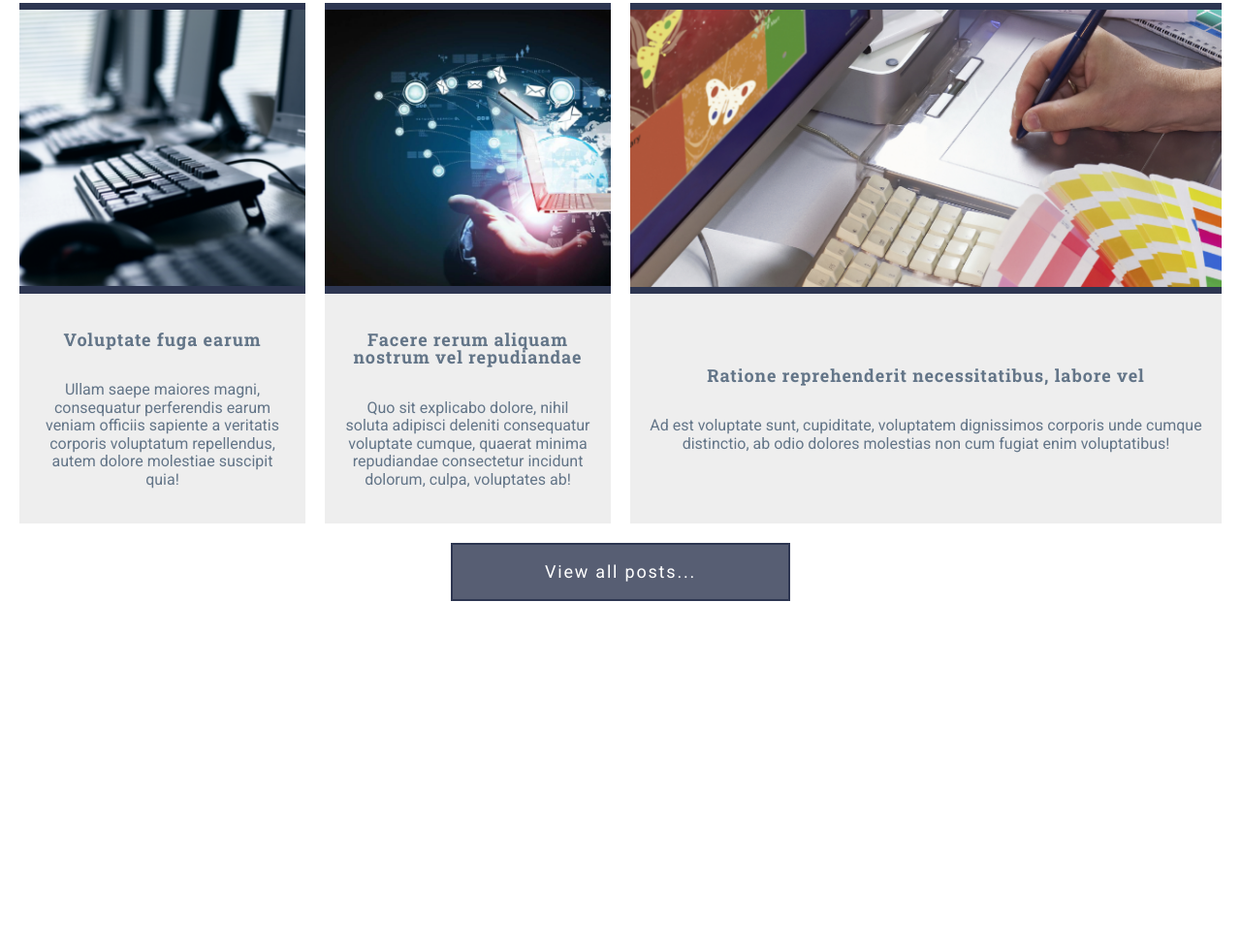
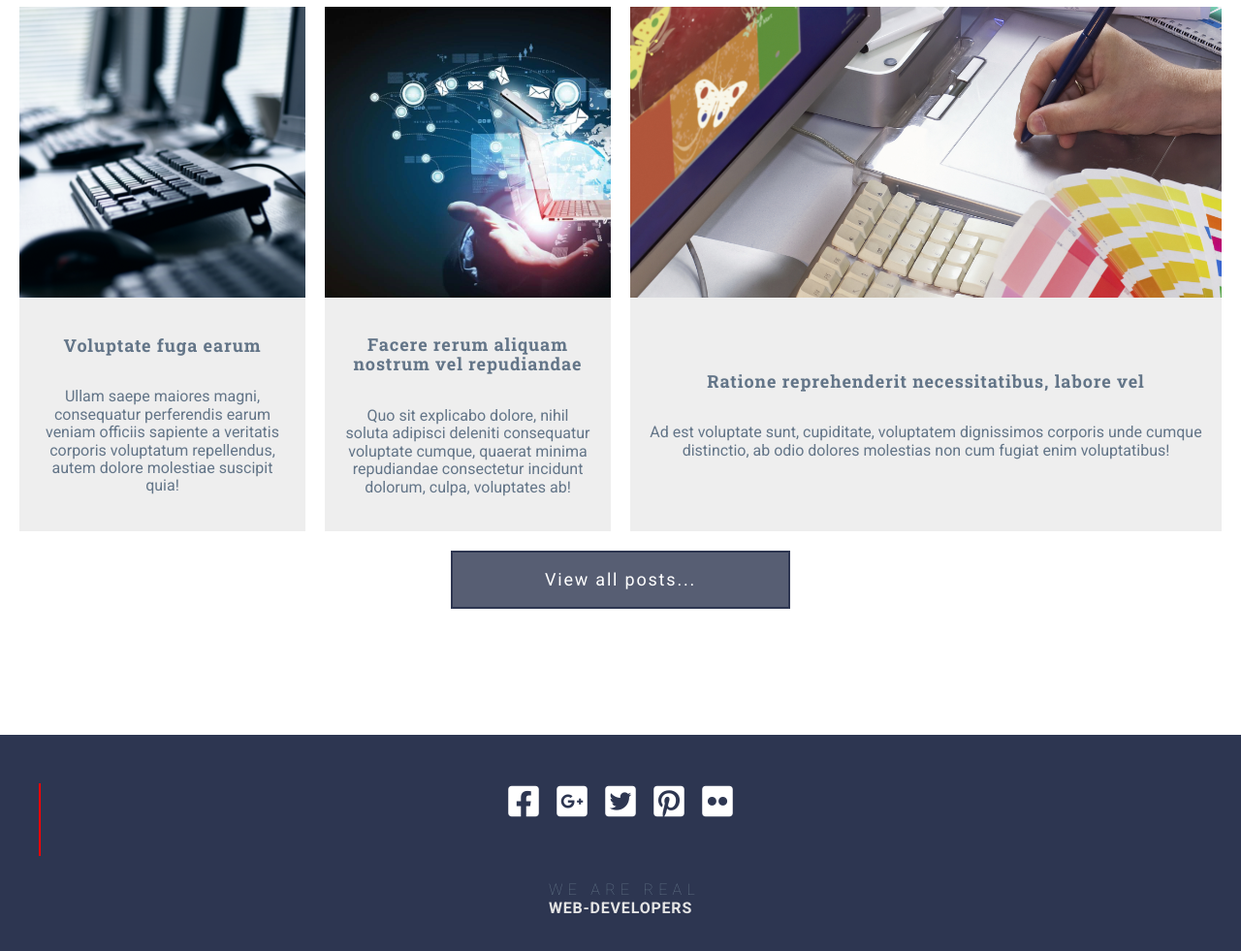
Before and after one commit to TimeFF84a/--coursework1, a website: page index.html in a window 1280 px wide. Shown: the part 3302-4283 px from the top of the page at 97% size. Before the commit the page ends 3952 px from the top, so only its background shows below. Drawn offline with Linux system fonts and the light colour scheme.

```diff
--- a/assets/scss/common/_typography.scss
+++ b/assets/scss/common/_typography.scss
@@ -58,8 +58,9 @@
   }
 }
 
-p {
-  color: $color-gray;
+h3 {
+  font-size: 1.125rem;
+  letter-spacing: 0.05em;
 }
 
 a {
@@ -67,7 +68,6 @@
   color: $color-light;
 }
 
-h3 {
-  font-size: 1.125rem;
-  letter-spacing: 0.05em;
+p {
+  color: $color-gray;
 }
--- a/assets/scss/components/footer/_footer.scss
+++ b/assets/scss/components/footer/_footer.scss
@@ -1,2 +1,49 @@
 @use "../../presets" as *;
 @use "../../mixins" as *;
+
+.footer {
+  background-color: $color-primary;
+  padding: 50px 20px 70px;
+  text-align: center;
+
+  &__container {
+    @extend %container;
+  }
+
+  &__social {
+    display: grid;
+    justify-content: center;
+    grid-template-columns: repeat(auto-fit, minmax(50px, max-content));
+    position: relative;
+
+    &-link {
+      font-size: 2.25rem;
+      display: block;
+    }
+  }
+
+  &__social::after {
+    content: "";
+    position: absolute;
+    width: 2px;
+    height: 75px;
+
+    background-color: red;
+  }
+
+  &__copy {
+    padding-top: 60px;
+    & span:nth-of-type(1) {
+      margin-right: -0.5em;
+      letter-spacing: 0.33em;
+      font-weight: 100;
+      color: $color-gray;
+    }
+
+    & span:nth-of-type(2) {
+      letter-spacing: 0.05em;
+      color: $color-gray-light;
+      font-weight: 700;
+    }
+  }
+}
--- a/assets/scss/components/sections/_section-about.scss
+++ b/assets/scss/components/sections/_section-about.scss
@@ -28,18 +28,23 @@
     display: grid;
 
     @include lg-min {
-      gap: 100px;
+      gap: $gap-x5;
       grid-template-columns: 1fr 271px;
     }
 
     @include lg-md {
-      gap: 40px;
+      gap: $gap-x2;
       grid-template-columns: 1fr 271px;
     }
 
     @include md-sm {
-      gap: 20px;
+      gap: $gap;
       grid-template-columns: 1fr 236px;
+    }
+
+    @include sm {
+      gap: $gap;
+      grid-template-columns: 1fr;
     }
 
     @extend %container;
--- a/assets/scss/components/sections/_section-form.scss
+++ b/assets/scss/components/sections/_section-form.scss
@@ -4,7 +4,7 @@
 .form {
   padding: 30px 0;
   background-color: $color-primary;
-  margin-bottom: 100px;
+  // margin-bottom: 100px;
 
   &__container {
     display: grid;
--- a/assets/scss/components/sections/_section-posts.scss
+++ b/assets/scss/components/sections/_section-posts.scss
@@ -2,6 +2,31 @@
 @use "../../mixins" as *;
 
 .posts {
+  &__actions {
+    margin-top: $gap;
+    display: flex;
+    justify-content: center;
+
+    @include sm-min {
+      margin-bottom: $gap-lg;
+    }
+  }
+
+  @include lg-min {
+    padding-top: 100px;
+    padding-bottom: 100px;
+  }
+
+  @include lg-md {
+    padding-top: 80px;
+    padding-bottom: 80px;
+  }
+
+  @include md {
+    padding-top: 60px;
+    padding-bottom: 60px;
+  }
+
   h2 {
     @extend %margin-top;
   }
@@ -17,6 +42,21 @@
     @include lg-min {
       grid-template-areas: "p1 p1 p2 p3" "p4 p5 p6 p6";
       grid-template-columns: repeat(4, 1fr);
+    }
+
+    @include lg-md {
+      grid-template-areas: "p1 p1 p2" "p3 p4 p4" "p5 p5 p6";
+      grid-template-columns: repeat(3, 1fr);
+    }
+
+    @include md-sm {
+      grid-template-areas: "p1 p2" "p3 p4" "p5 p6";
+      grid-template-columns: repeat(2, 1fr);
+    }
+
+    @include sm {
+      grid-template-areas: "p1" "p2" "p3" "p4" "p5" "p6";
+      grid-template-columns: 1fr;
     }
   }
 
@@ -39,7 +79,6 @@
 
       display: flex;
       justify-content: center;
-      align-items: center;
       align-content: center;
       object-fit: cover;
       overflow: hidden;
@@ -50,7 +89,6 @@
       display: grid;
       align-content: center;
       padding: 20px;
-      line-height: 18.49px;
 
       h3 {
         color: $color-gray;
--- a/assets/scss/components/sections/skills/_skills.scss
+++ b/assets/scss/components/sections/skills/_skills.scss
@@ -49,7 +49,7 @@
     margin-top: $gap;
 
     @include sm-min {
-      margin-bottom: 30px;
+      margin-bottom: $gap-lg;
     }
   }
 }
--- a/index.html
+++ b/index.html
@@ -249,14 +249,29 @@
             </a>
           </article>
         </div>
-      </div>
-      <div class="skills__actions">
-        <a class="btn btn--primary" href="">View all posts...</a>
+        <div class="posts__actions">
+          <a class="btn btn--primary" href="">View all posts...</a>
+        </div>
       </div>
     </section>
   </main>
 
-  <footer></footer>
+  <footer class="footer">
+    <div class="footer__container">
+      <div class="footer__social">
+        <a class="footer__social-link" href="#"><i class="fab fa-facebook-square"></i></a>
+        <a class="footer__social-link" href="#"><i class="fab fa-google-plus-square"></i></a>
+        <a class="footer__social-link" href="#"><i class="fab fa-twitter-square"></i></a>
+        <a class="footer__social-link" href="#"><i class="fab fa-pinterest-square"></i></a>
+        <a class="footer__social-link" href="#"><i class="fab fa-flickr"></i></a>
+      </div>
+      <div class="footer__copy">
+        <span>WE ARE REAL</span>
+        <br>
+        <span>WEB-DEVELOPERS</span>
+      </div>
+    </div>
+  </footer>
 
   <!-- Подключаем библиотеку jquery, необходимую для работы нашего основного скрипта -->
   <script src="libs/jquery/dist/jquery.min.js"></script>
```
Also changed, not shown: assets/css/style.css.
